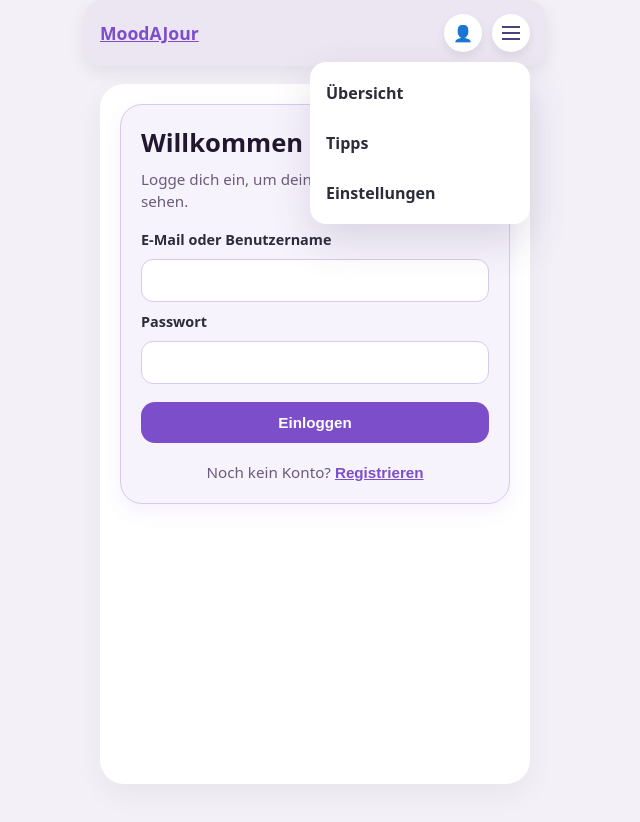
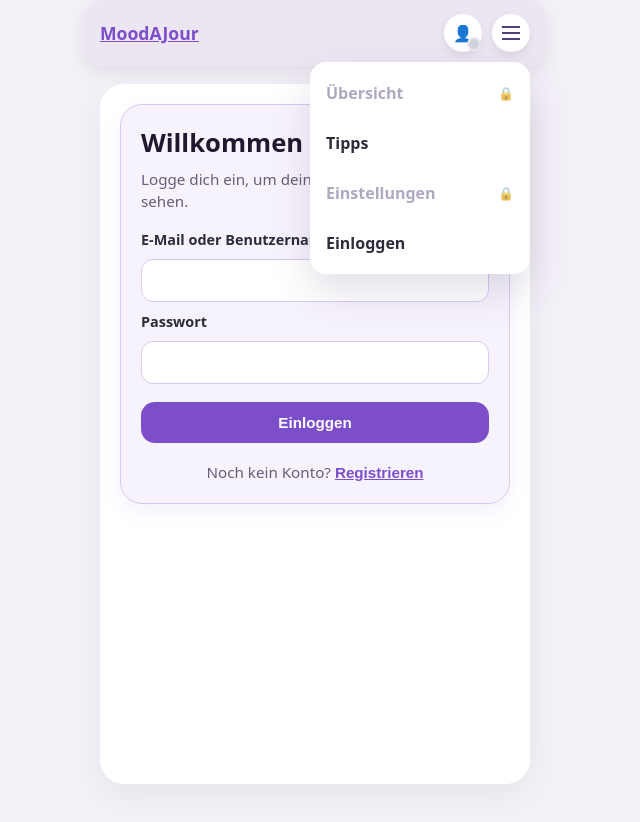
Before and after one commit to stettbea/MoodAJour, a SvelteKit app: page /login in a window 1280 px wide. Both pictures are taken after a click on the heading "Menü öffnen". Shown: the whole page, without its empty margins (325-965 px from the left). Built offline with nearby package versions, Linux system fonts and the light colour scheme; no server answers.

Commit message:
Login/Logoutprozess Finalschliff

```diff
--- a/src/hooks.server.js
+++ b/src/hooks.server.js
@@ -7,8 +7,8 @@ export async function handle({ event, resolve }) {
 	event.locals.user = null;
 
 	if (userId) {
+		try {
 			const db = await getDb();
-
 			const user = await db.collection('users').findOne({
 				_id: new ObjectId(userId)
 			});
@@ -19,6 +19,11 @@ export async function handle({ event, resolve }) {
 					username: user.username,
 					email: user.email
 				};
+			} else {
+				event.cookies.delete('userId', { path: '/' });
+			}
+		} catch {
+			event.cookies.delete('userId', { path: '/' });
 		}
 	}
 
--- a/src/routes/+layout.svelte
+++ b/src/routes/+layout.svelte
@@ -1,8 +1,7 @@
 <script>
 	import favicon from '$lib/assets/favicon.svg';
 
-	// In Svelte 5 wird der Seiteninhalt über $props() bereitgestellt.
-	let { children } = $props();
+	let { children, data } = $props();
 </script>
 
 <svelte:head>
@@ -13,18 +12,45 @@
 	<header class="topbar">
 		<a class="brand" href="/">MoodAJour</a>
 		<div class="topbar-actions">
-			<a class="icon-button" href="/login" aria-label="Login">
-				<span class="icon user-icon">👤</span>
-			</a>
+			<div class="user-icon-wrapper">
+				{#if data.user}
+					<span class="icon-button user-logged-in" title={data.user.username}>👤</span>
+					<span class="status-dot logged-in" aria-label="Eingeloggt"></span>
+				{:else}
+					<a class="icon-button" href="/login" aria-label="Login">
+						<span class="icon user-icon">👤</span>
+					</a>
+					<span class="status-dot logged-out" aria-label="Nicht eingeloggt"></span>
+				{/if}
+			</div>
 			<div class="menu-wrapper">
 				<details>
 					<summary class="icon-button menu-button" aria-label="Menü öffnen">
 						<span class="menu-icon"></span>
 					</summary>
 					<nav class="dropdown">
-						<a href="/overview">Übersicht</a>
+						{#if data.user}
+							<a href="/overview">Übersicht</a>
+						{:else}
+							<span class="dropdown-locked" title="Bitte zuerst einloggen">
+								Übersicht <span class="lock-icon">🔒</span>
+							</span>
+						{/if}
 						<a href="/tipps">Tipps</a>
-						<a href="/settings">Einstellungen</a>
+						{#if data.user}
+							<a href="/settings">Einstellungen</a>
+						{:else}
+							<span class="dropdown-locked" title="Bitte zuerst einloggen">
+								Einstellungen <span class="lock-icon">🔒</span>
+							</span>
+						{/if}
+						{#if data.user}
+							<form method="POST" action="/logout">
+								<button type="submit" class="dropdown-logout">Ausloggen</button>
+							</form>
+						{:else}
+							<a href="/login">Einloggen</a>
+						{/if}
 					</nav>
 				</details>
 			</div>
@@ -93,13 +119,41 @@
 		text-decoration: none;
 	}
 
+	.user-icon-wrapper {
+		position: relative;
+		display: inline-flex;
+	}
+
+	.user-logged-in {
+		cursor: default;
+		font-size: 1.1rem;
+	}
+
+	.status-dot {
+		position: absolute;
+		bottom: 1px;
+		right: 1px;
+		width: 10px;
+		height: 10px;
+		border-radius: 50%;
+		border: 2px solid #ece6f2;
+	}
+
+	.status-dot.logged-in {
+		background: #22c55e;
+	}
+
+	.status-dot.logged-out {
+		background: #d1d5db;
+	}
+
 	.menu-button {
 		padding: 0;
-		list-style: none; /* Entfernt den Standard-Pfeil von <summary> */
+		list-style: none;
 	}
 
 	.menu-button::-webkit-details-marker {
-		display: none; /* Versteckt den Standard-Pfeil in Webkit-Browsern */
+		display: none;
 	}
 
 	.menu-wrapper {
@@ -159,6 +213,46 @@
 		background: #f3ebfb;
 	}
 
+	.dropdown-locked {
+		padding: 12px 16px;
+		color: #b0a8c0;
+		font-weight: 600;
+		border-radius: 12px;
+		cursor: not-allowed;
+		display: flex;
+		align-items: center;
+		justify-content: space-between;
+		font-size: 1rem;
+	}
+
+	.lock-icon {
+		font-size: 0.8rem;
+		opacity: 0.7;
+	}
+
+	.dropdown form {
+		margin: 0;
+		padding: 0 4px;
+	}
+
+	.dropdown-logout {
+		width: 100%;
+		padding: 12px 12px;
+		text-align: left;
+		background: none;
+		border: none;
+		color: #c0392b;
+		font-weight: 600;
+		font-size: 1rem;
+		cursor: pointer;
+		border-radius: 12px;
+		margin-top: 0;
+	}
+
+	.dropdown-logout:hover {
+		background: #fdecea;
+	}
+
 	.content {
 		width: min(100%, 430px);
 		margin-top: 18px;
--- a/src/routes/login/+page.server.js
+++ b/src/routes/login/+page.server.js
@@ -10,6 +10,7 @@ export const actions = {
 
 		if (!input || !password) {
 			return fail(400, {
+				action: 'login',
 				error: 'Bitte E-Mail/Benutzername und Passwort eingeben.'
 			});
 		}
@@ -20,6 +21,7 @@ export const actions = {
 
 		if (!user || user.password !== password) {
 			return fail(400, {
+				action: 'login',
 				error: 'E-Mail/Benutzername oder Passwort ist falsch.'
 			});
 		}
@@ -32,10 +34,10 @@ export const actions = {
 			maxAge: 60 * 60 * 24 * 7
 		});
 
-		throw redirect(303, '/');
+		redirect(303, '/');
 	},
 
-	register: async ({ request }) => {
+	register: async ({ request, cookies }) => {
 		const data = await request.formData();
 
 		const username = data.get('username')?.toString().trim();
@@ -45,6 +47,7 @@ export const actions = {
 
 		if (!username || !email || !password || !passwordConfirm) {
 			return fail(400, {
+				action: 'register',
 				error: 'Bitte alle Felder ausfüllen.',
 				values: { username, email }
 			});
@@ -52,6 +55,7 @@ export const actions = {
 
 		if (password !== passwordConfirm) {
 			return fail(400, {
+				action: 'register',
 				error: 'Passwörter müssen übereinstimmen.',
 				values: { username, email }
 			});
@@ -66,18 +70,27 @@ export const actions = {
 		if (existingUser) {
 			const field = existingUser.email === email ? 'E-Mail' : 'Benutzername';
 			return fail(400, {
+				action: 'register',
 				error: `Diese ${field} ist bereits registriert.`,
 				values: { username, email }
 			});
 		}
 
-		await db.collection('users').insertOne({
+		const result = await db.collection('users').insertOne({
 			username,
 			email,
 			password,
 			createdAt: new Date()
 		});
 
-		throw redirect(303, '/login');
+		cookies.set('userId', result.insertedId.toString(), {
+			httpOnly: true,
+			sameSite: 'strict',
+			secure: false,
+			path: '/',
+			maxAge: 60 * 60 * 24 * 7
+		});
+
+		redirect(303, '/');
 	}
 };
--- a/src/routes/login/+page.svelte
+++ b/src/routes/login/+page.svelte
@@ -1,9 +1,7 @@
 <script>
-	import { page } from '$app/state';
-
 	let { form } = $props();
 
-	let showRegisterModal = $state(false);
+	let showRegisterModal = $state(form?.action === 'register');
 </script>
 
 <main class="auth-page">
@@ -11,7 +9,7 @@
 		<h1>Willkommen zurück</h1>
 		<p>Logge dich ein, um deine Mood-Einträge zu sehen.</p>
 
-		{#if form?.error}
+		{#if form?.action === 'login' && form?.error}
 			<div class="error-message">{form.error}</div>
 		{/if}
 
@@ -27,18 +25,20 @@
 
 		<p class="switch-link">
 			Noch kein Konto?
-			<button type="button" class="link-button" on:click={() => showRegisterModal = true}>Registrieren</button>
+			<button type="button" class="link-button" onclick={() => (showRegisterModal = true)}>
+				Registrieren
+			</button>
 		</p>
 	</section>
 
 	{#if showRegisterModal}
-		<div class="modal-overlay" on:click={() => showRegisterModal = false}>
-			<div class="modal" on:click|stopPropagation>
-				<button class="close-button" on:click={() => showRegisterModal = false}>&times;</button>
+		<div class="modal-overlay" onclick={() => (showRegisterModal = false)}>
+			<div class="modal" onclick={(e) => e.stopPropagation()}>
+				<button class="close-button" onclick={() => (showRegisterModal = false)}>&times;</button>
 				<h1>Konto erstellen</h1>
 				<p>Erstelle ein Konto, damit deine Einträge persönlich gespeichert werden.</p>
 
-				{#if form?.error}
+				{#if form?.action === 'register' && form?.error}
 					<div class="error-message">{form.error}</div>
 				{/if}
 
@@ -199,5 +199,4 @@
 		margin: 18px 0 0;
 		text-align: center;
 	}
-
 </style>
```
Also changed, not shown: src/routes/logout/+page.server.js (added, +8 -0 lines). Lines whose indentation alone changed are shown as unchanged.
